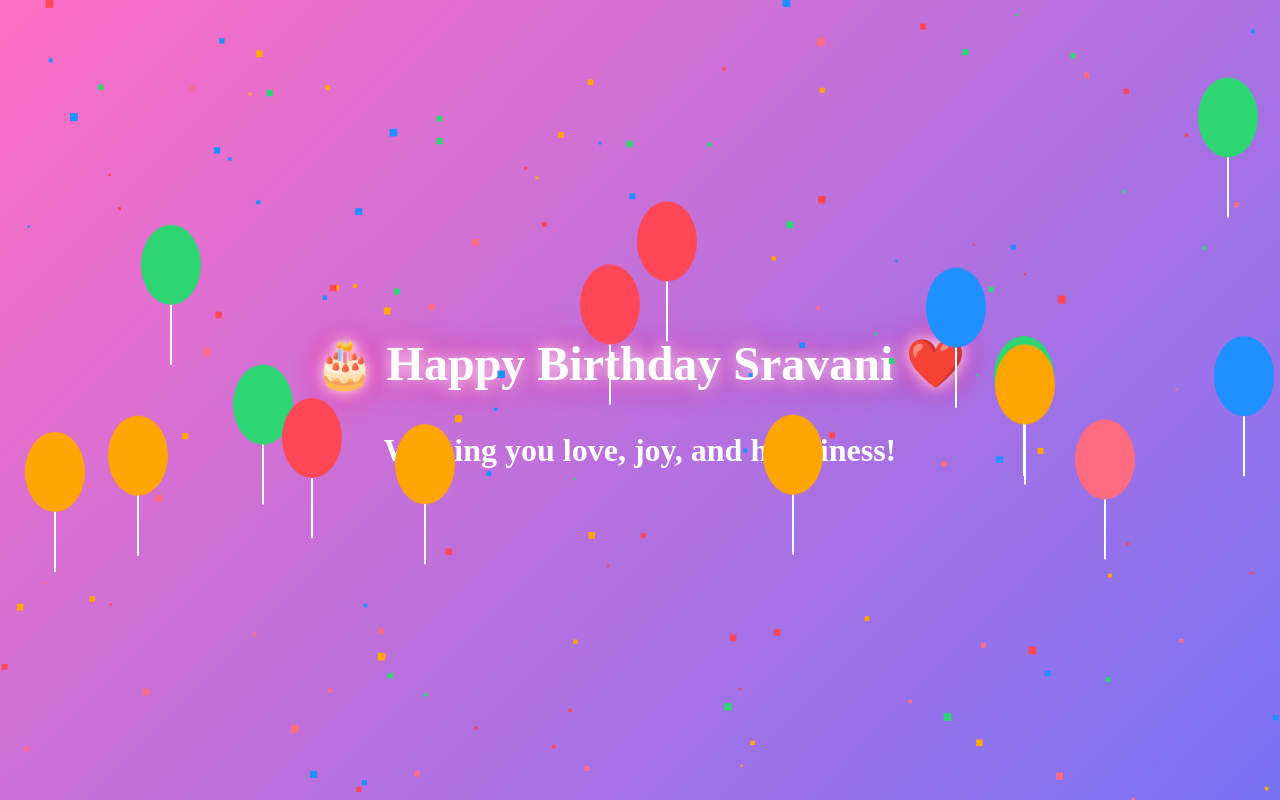
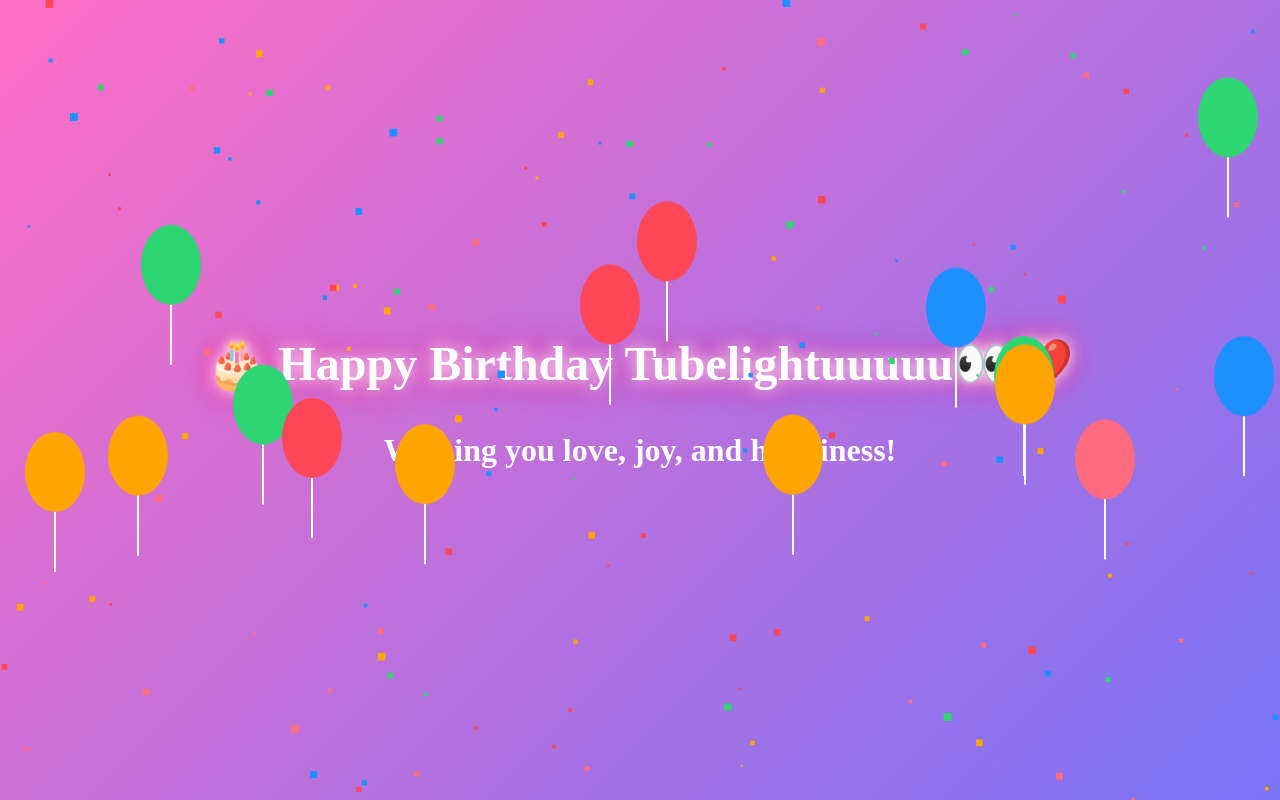
Before and after one commit to sandeep2409-gitch/surprizeee, a plain HTML site: page index.html in a window 1280 px wide. Drawn offline with Linux system fonts and the light colour scheme.

Commit message:
Update index.html

```diff
--- a/index.html
+++ b/index.html
@@ -73,7 +73,7 @@
   </style>
 </head>
 <body>
-  <h1>🎂 Happy Birthday Sravani ❤️</h1>
+  <h1>🎂 Happy Birthday Tubelightuuuuu👀❤️</h1>
   <h2>Wishing you love, joy, and happiness!</h2>
 
   <canvas id="confetti"></canvas>
```
